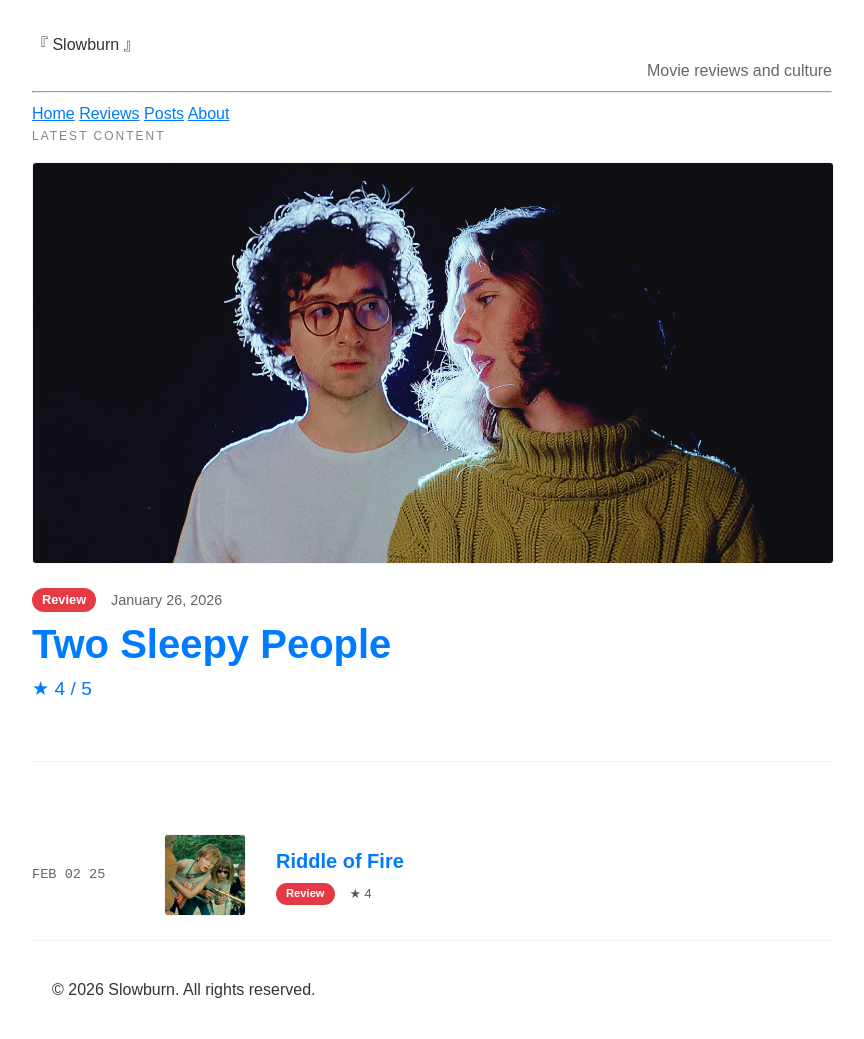
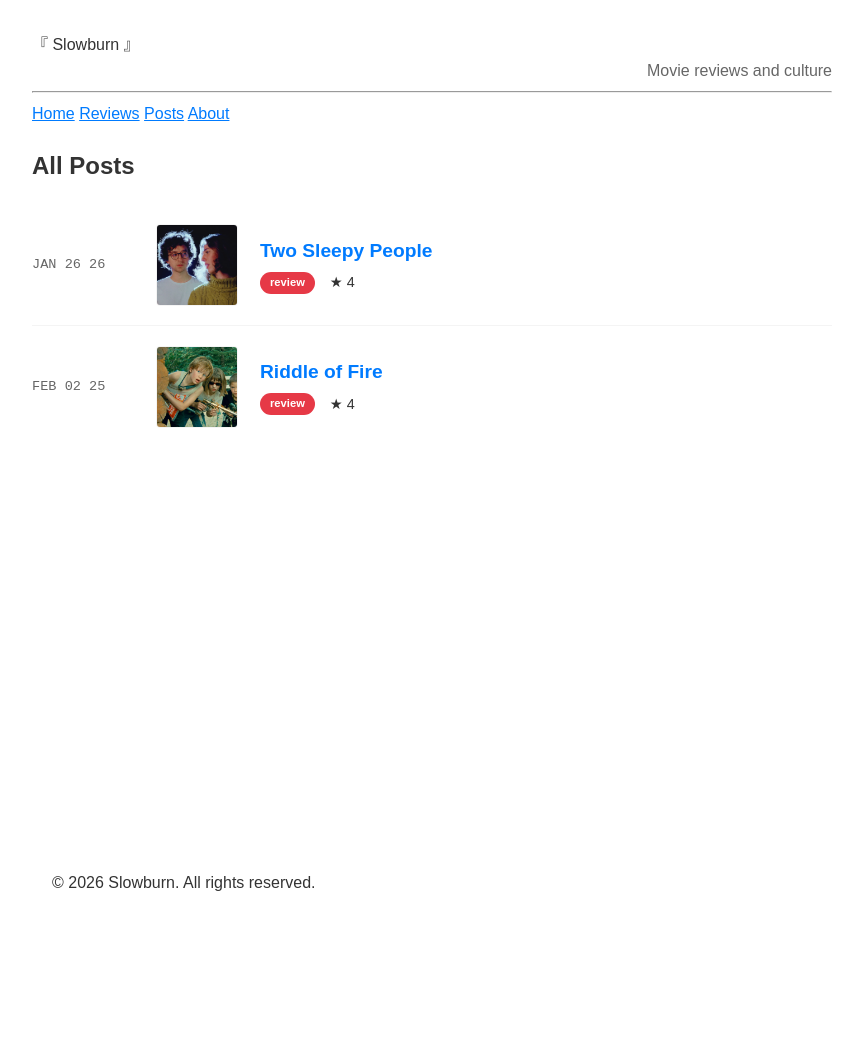
Before and after one commit to Slowburn-Movies/slowburn-movies.github.io, a Jekyll site: the page built from posts.md, in a window 1280 px wide. Shown: the whole page, without its empty margins (208-1072 px from the left). Built offline with Jekyll 4.4.1, drawn with Linux system fonts in a browser that asks for light colours; after the commit the page ends 964 px from its top, so only the background shows below that.

Commit message:
new home and posts

```diff
--- a/assets/css/main.css
+++ b/assets/css/main.css
@@ -102,51 +102,35 @@ a {
   padding: 0;
 }
 
-Here is the complete, production-ready code for your All Posts page. It features a cinematic Hero for your latest post and a structured, high-end editorial grid for the rest, using the 3-column layout (Date, Image, Content).
-
-1. The Full CSS
-Add this to your main.css. It incorporates your existing variables and adds the specific layout logic for the archive.
-
-CSS
-/* Archive Wrapper & Hero */
-.archive-wrapper {
-  margin-top: 1rem;
+.featured-grid {
+  display: grid;
+  /* Creates a 3-column layout that collapses to 1 column on mobile */
+  grid-template-columns: repeat(auto-fit, minmax(200px, 1fr));
+  gap: 2rem;
+  margin: 1rem 0 4rem 0;
 }
 
-.hero-post {
-  margin-bottom: 3.5rem;
+.featured-item {
+  text-decoration: none;
+  color: inherit;
+  transition: transform 0.2s ease;
 }
 
-.hero-label {
-  text-transform: uppercase;
-  font-size: 0.75rem;
-  letter-spacing: 2px;
-  opacity: 0.6;
+.featured-item:hover {
+  transform: translateY(-4px);
+}
+
+.featured-image {
+  width: 100%;
+  height: 200px;
+  object-fit: cover;
+  border-radius: 4px;
+  border: 1px solid var(--badge-bg);
   margin-bottom: 1rem;
   display: block;
 }
 
-.hero-image {
-  width: 100%;
-  height: 400px;
-  object-fit: cover;
-  border-radius: 4px;
-  border: 1px solid var(--badge-bg);
-  margin-bottom: 1.5rem;
-  display: block;
-}
-
-.hero-title {
-  font-size: 2.5rem;
-  margin: 0.5rem 0;
-  line-height: 1.1;
-}
-
-.hero-title a {
-  text-decoration: none;
-}
-
-/* Editorial List View */
+/* --- Global Editorial List (Archive & Homepage Feed) --- */
 .editorial-archive {
   list-style: none;
   padding: 0;
@@ -155,17 +139,16 @@ CSS
 
 .archive-item {
   display: grid;
+  /* Column 1: Date | Column 2: Thumb | Column 3: Text */
   grid-template-columns: 100px 80px 1fr;
-  gap: 2rem;
-  padding: 1.5rem 0;
+  gap: 1.5rem;
+  padding: 1.2rem 0;
   border-bottom: 1px solid var(--badge-bg);
   align-items: center;
-  transition: background-color 0.2s ease;
 }
 
-/* Hover effect for the whole row */
-.archive-item:hover {
-  background-color: rgba(255, 255, 255, 0.02);
+.archive-item:last-child {
+  border-bottom: none;
 }
 
 .archive-date {
@@ -184,7 +167,7 @@ CSS
   display: block;
 }
 
-.archive-thumb-placeholder {
+.archive-placeholder {
   width: 80px;
   height: 80px;
   background: var(--badge-bg);
@@ -194,14 +177,12 @@ CSS
   justify-content: center;
   font-size: 0.6rem;
   font-weight: bold;
-  letter-spacing: 1px;
   color: var(--caption-color);
-  border: 1px solid transparent;
 }
 
 .archive-title {
-  font-size: 1.25rem;
-  margin: 0 0 0.4rem 0;
+  font-size: 1.2rem;
+  margin: 0 0 0.3rem 0;
 }
 
 .archive-title a {
@@ -212,21 +193,23 @@ CSS
   display: flex;
   align-items: center;
   gap: 10px;
+  font-size: 0.9rem;
 }
 
-/* Responsive adjustments */
+/* --- Mobile Fixes --- */
 @media (max-width: 650px) {
   .archive-item {
-    grid-template-columns: 70px 1fr;
+    /* Hide the date column on mobile to keep images and titles large */
+    grid-template-columns: 80px 1fr;
     gap: 1rem;
   }
+
   .archive-date {
     display: none;
   }
-  .hero-image {
-    height: 250px;
-  }
-  .hero-title {
-    font-size: 1.8rem;
+
+  .featured-grid {
+    gap: 1.5rem;
+    margin-bottom: 2.5rem;
   }
 }
--- a/posts.md
+++ b/posts.md
@@ -4,73 +4,25 @@ title: All Posts
 permalink: /posts/
 ---
 
-<div class="archive-wrapper">
+<h2>All Posts</h2>
 
-  {% for post in site.posts limit: 1 %}
-    <section class="hero-post">
-      <span class="hero-label">Latest Content</span>
-
-      <a href="{{ post.url | relative_url }}">
-        {% if post.image %}
-          <img src="{{ post.image | relative_url }}" class="hero-image" alt="{{ post.title }}">
-        {% else %}
-          <div class="hero-image" style="background: var(--badge-bg); display: flex; align-items: center; justify-content: center; color: var(--caption-color);">
-            [ No Image ]
-          </div>
-        {% endif %}
-      </a>
-
-      <div class="archive-meta" style="margin-bottom: 10px;">
-        <span class="type-badge badge-{{ post.type | downcase }}">{{ post.type | capitalize }}</span>
-        <span style="color: var(--caption-color); font-size: 0.9rem;">{{ post.date | date: "%B %d, %Y" }}</span>
+<ul class="editorial-archive">
+  {% for post in site.posts %}
+    <li class="archive-item">
+      <div class="archive-date">{{ post.date | date: "%b %d %y" }}</div>
+      <div class="archive-image">
+        <a href="{{ post.url | relative_url }}">
+          {% if post.image %}<img src="{{ post.image | relative_url }}" class="archive-thumb">
+          {% else %}<div class="archive-thumb" style="background: var(--badge-bg);"></div>{% endif %}
+        </a>
       </div>
-
-      <h1 class="hero-title">
-        <a href="{{ post.url | relative_url }}">{{ post.title }}</a>
-      </h1>
-
-      {% if post.type == "review" and post.rating %}
-        <div style="font-size: 1.2rem; color: var(--link-color); margin-top: 0.5rem;">
-          ★ {{ post.rating }} / 5
+      <div class="archive-content">
+        <h3 class="archive-title"><a href="{{ post.url | relative_url }}">{{ post.title }}</a></h3>
+        <div class="archive-meta">
+          <span class="type-badge badge-{{ post.type | downcase }}" style="font-size: 0.7rem;">{{ post.type }}</span>
+          {% if post.rating %}<span>★ {{ post.rating }}</span>{% endif %}
         </div>
-      {% endif %}
-    </section>
+      </div>
+    </li>
   {% endfor %}
-
-  <hr style="border: 0; border-top: 1px solid var(--badge-bg); margin: 3rem 0;">
-
-  <ul class="editorial-archive">
-    {% for post in site.posts offset: 1 %}
-      <li class="archive-item">
-
-        <div class="archive-date">
-          {{ post.date | date: "%b %d %y" }}
-        </div>
-
-        <div class="archive-image">
-          <a href="{{ post.url | relative_url }}">
-            {% if post.image %}
-              <img src="{{ post.image | relative_url }}" class="archive-thumb" alt="{{ post.title }}">
-            {% else %}
-              <div class="archive-thumb-placeholder">.MOV</div>
-            {% endif %}
-          </a>
-        </div>
-
-        <div class="archive-content">
-          <h3 class="archive-title">
-            <a href="{{ post.url | relative_url }}">{{ post.title }}</a>
-          </h3>
-          <div class="archive-meta">
-            <span class="type-badge badge-{{ post.type | downcase }}" style="font-size: 0.7rem;">{{ post.type | capitalize }}</span>
-            {% if post.type == "review" and post.rating %}
-              <span style="font-size: 0.8rem; opacity: 0.8;">★ {{ post.rating }}</span>
-            {% endif %}
-          </div>
-        </div>
-
-      </li>
-    {% endfor %}
-  </ul>
-
-</div>
+</ul>
```
Also changed, not shown: index.md (+27 -24 lines).
